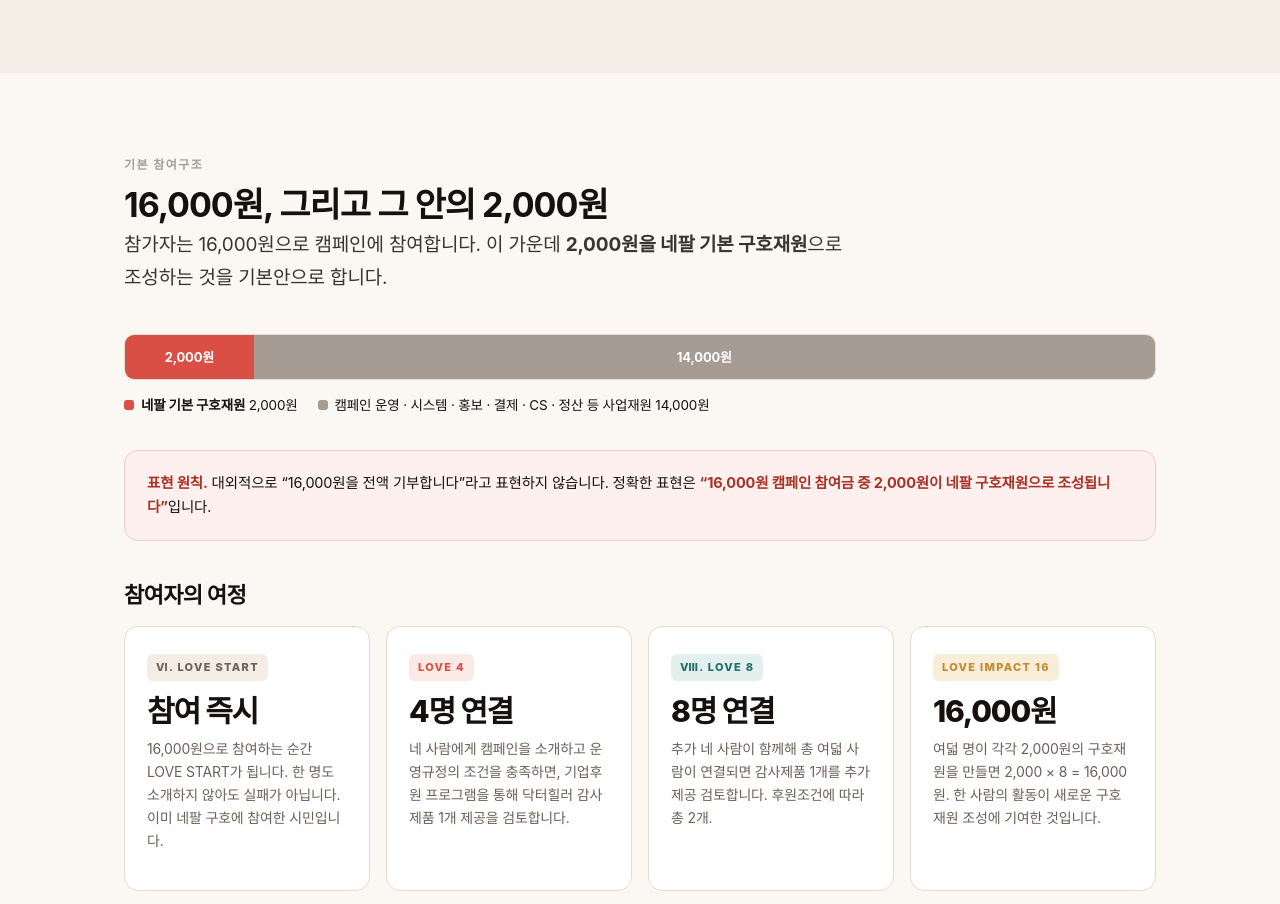
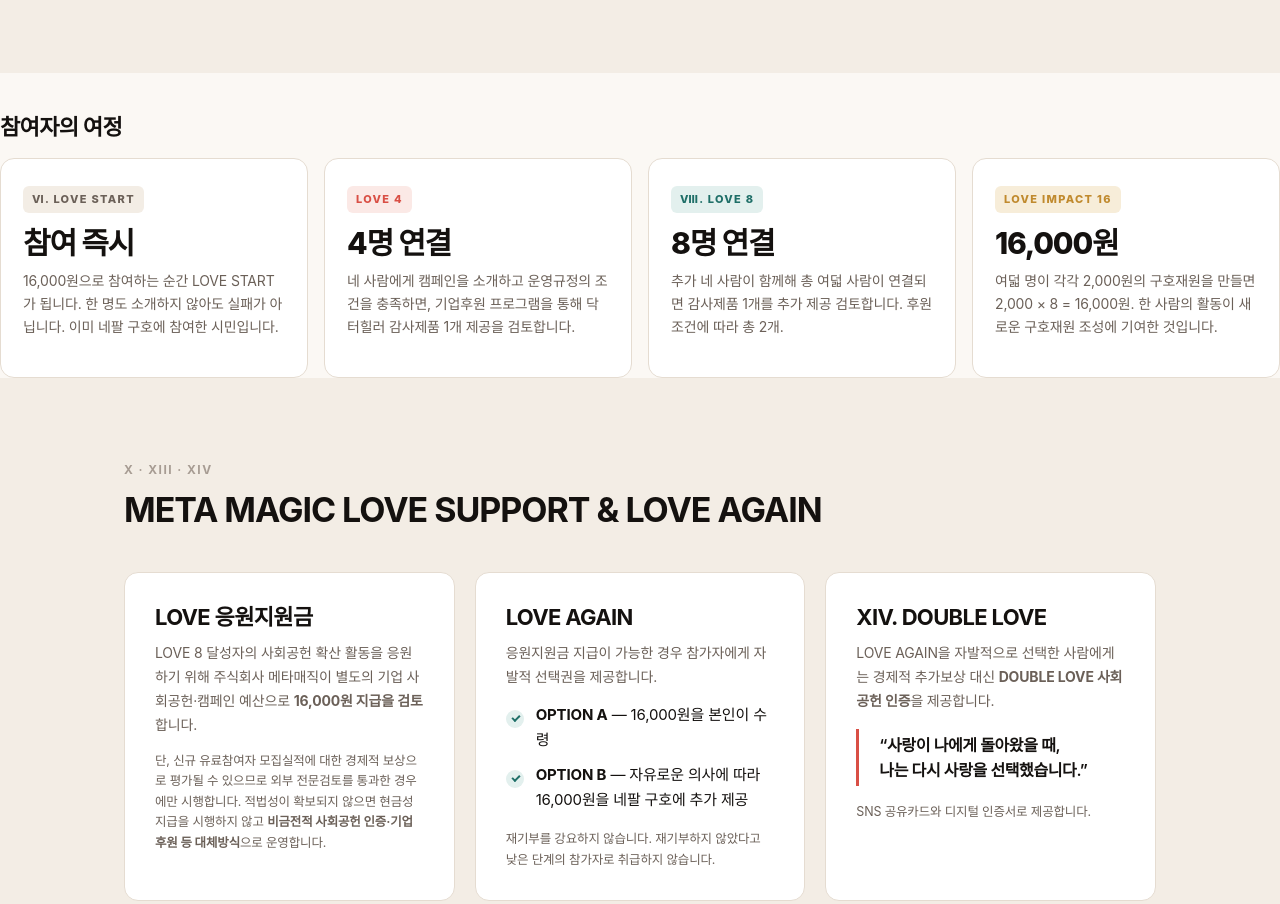
Before and after one commit to userface76/nepal48love, a website with bundled scripts: page public/index.html in a window 1280 px wide. Shown: the part 2383-3287 px from the top of the page. Built offline with nearby package versions, Linux system fonts and the light colour scheme; a web font is replaced by a local one.

Commit message:
Update index.html

```diff
--- a/public/index.html
+++ b/public/index.html
@@ -100,7 +100,7 @@
   <div class="wrap">
     <div class="section-head">
       <div class="roman">사업목적</div>
-      <h2>첫 번째 목적은 모금액 극대화가 아닙니다</h2>
+      <h2>우리의 목적은 모금액 극대화가 아닙니다</h2>
       <p class="lead">우리의 목적은 <strong>“구호활동에 참여하는 사람을 늘리는 것”</strong>입니다.</p>
     </div>
     <div class="grid g2">
@@ -117,30 +117,7 @@
 </section>
 
 <!-- ═══════════════  참여구조 ═══════════════ -->
-<section id="structure">
-  <div class="wrap">
-    <div class="section-head">
-      <div class="roman">기본 참여구조</div>
-      <h2>16,000원, 그리고 그 안의 2,000원</h2>
-      <p class="lead">
-        참가자는 16,000원으로 캠페인에 참여합니다. 이 가운데 <strong>2,000원을 네팔 기본
-        구호재원</strong>으로 조성하는 것을 기본안으로 합니다.
-      </p>
-    </div>
 
-    <div class="split-bar">
-      <div class="seg relief">2,000원</div>
-      <div class="seg ops">14,000원</div>
-    </div>
-    <div class="split-legend">
-      <span><i style="background:var(--love)"></i><strong>네팔 기본 구호재원</strong> 2,000원</span>
-      <span><i style="background:var(--ink-300)"></i>캠페인 운영 · 시스템 · 홍보 · 결제 · CS · 정산 등 사업재원 14,000원</span>
-    </div>
-
-    <div class="note legal mt-32">
-      <strong>표현 원칙.</strong> 대외적으로 “16,000원을 전액 기부합니다”라고 표현하지 않습니다.
-      정확한 표현은 <strong>“16,000원 캠페인 참여금 중 2,000원이 네팔 구호재원으로 조성됩니다”</strong>입니다.
-    </div>
 
     <h3 class="mt-40 mb-16">참여자의 여정</h3>
     <div class="steps">
@@ -232,10 +209,6 @@
         <h3>기부금영수증</h3>
         <p class="small muted">실제로 세법상 기부자로 인정되는 사람이 <strong>적격 기부금단체에 기부한 금액</strong>에 대해서만 적법한 절차에 따라 발급합니다.</p>
         <p class="small muted">8명이 각각 2,000원의 실제 기부자로 인정되는 구조라면, 각 참가자의 해당 기부액에 대한 영수증 발급 가능 여부를 다일공동체 및 세무 전문가와 검토합니다.</p>
-        <div class="note legal">
-          <strong>금지 원칙.</strong> LOVE 8 달성자가 다른 8명의 기부금을 연결했다는 이유만으로
-          그 16,000원 전체를 달성자 개인의 세액공제용 기부금으로 처리하지 않습니다.
-        </div>
       </div>
       <div class="card pad-lg" style="background:linear-gradient(160deg,var(--gold-soft),var(--surface))">
         <div class="xsmall" style="letter-spacing:.14em;font-weight:800;color:var(--gold)">NEPAL 48 LOVE</div>
@@ -368,7 +341,7 @@
       <table>
         <thead><tr><th>항목</th><th class="num">산식</th><th class="num">금액</th></tr></thead>
         <tbody>
-          <tr><td>총 참여금</td><td class="num">8명 × 16,000원</td><td class="num"><strong>4,800,000원</strong></td></tr>
+          <tr><td>총 참여금</td><td class="num">8명 × 16,000원</td><td class="num"><strong>128,000원</strong></td></tr>
           <tr><td>네팔 기본 구호재원</td><td class="num">500명 × 2,000원</td><td class="num"><strong style="color:var(--love)">1,000,000원</strong></td></tr>
         </tbody>
       </table>
```
